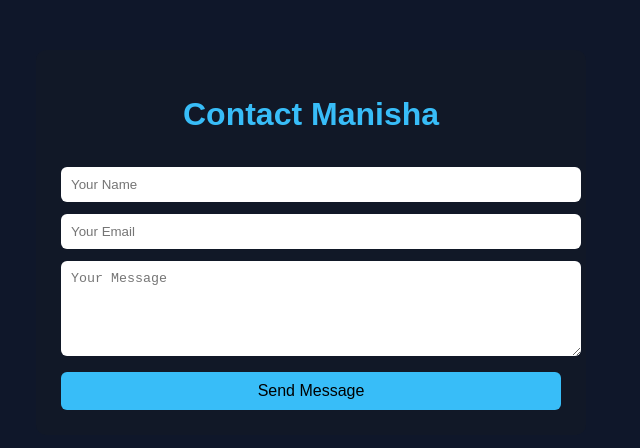
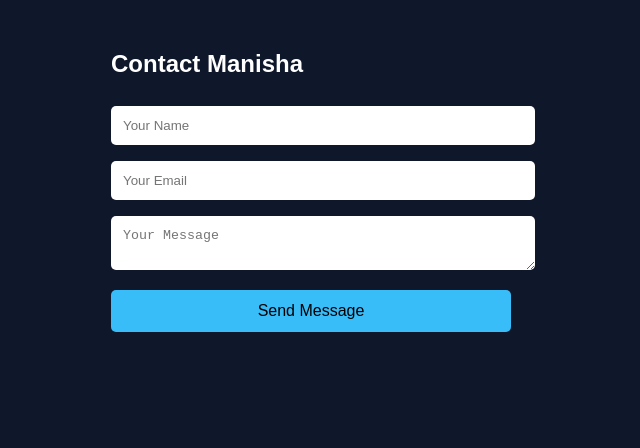
Before and after one commit to manishamhatre/test.com, a plain HTML site: page index.html in a window 1280 px wide. Shown: the whole page, without its empty margins (329-969 px from the left). Drawn offline with nearby package versions, Linux system fonts and the light colour scheme.

Commit message:
Update index.html

```diff
--- a/index.html
+++ b/index.html
@@ -2,36 +2,24 @@
 <html lang="en">
 <head>
 <meta charset="UTF-8">
-    <title>Manisha Mhatre | Freelance Professional</title>
+<title>Manisha Mhatre | Contact</title>
 <meta name="viewport" content="width=device-width, initial-scale=1.0">
-
-    <!-- EmailJS CDN (MUST be in HEAD or before your JS) -->
-    <script src="https://cdn.jsdelivr.net/npm/emailjs-com@3/dist/email.min.js"></script>
 
 <style>
 body {
   font-family: Arial, sans-serif;
   background: #0f172a;
-            color: #fff;
-            margin: 0;
-            padding: 0;
+  color: white;
 }
 .container {
-            max-width: 500px;
+  max-width: 400px;
   margin: 50px auto;
-            background: #111827;
-            padding: 25px;
-            border-radius: 10px;
-        }
-        h1 {
-            text-align: center;
-            color: #38bdf8;
 }
 input, textarea, button {
   width: 100%;
-            margin-top: 12px;
-            padding: 10px;
-            border-radius: 6px;
+  padding: 12px;
+  margin: 8px 0;
+  border-radius: 5px;
   border: none;
 }
 button {
@@ -39,44 +27,42 @@
   font-size: 16px;
   cursor: pointer;
 }
-        button:hover {
-            background: #0ea5e9;
-        }
 </style>
 </head>
 
 <body>
 
 <div class="container">
-    <h1>Contact Manisha</h1>
+  <h2>Contact Manisha</h2>
 
   <form id="contactForm">
     <input type="text" name="from_name" placeholder="Your Name" required>
-        <input type="email" name="reply_to" placeholder="Your Email" required>
-        <textarea name="message" placeholder="Your Message" rows="5" required></textarea>
+    <input type="email" name="from_email" placeholder="Your Email" required>
+    <textarea name="message" placeholder="Your Message" required></textarea>
     <button type="submit">Send Message</button>
   </form>
 </div>
 
-<!-- EmailJS INIT + SEND -->
+<!-- ✅ EmailJS Library (MUST be before script) -->
+<script src="https://cdn.jsdelivr.net/npm/emailjs@4/dist/email.min.js"></script>
+
 <script>
-    (function () {
-        emailjs.init("2en5hHHPgcXaygGz1");
-        // Example: emailjs.init("yA1b2C3d4E");
+(function(){
+  emailjs.init("2en5hHHPgcXaygGz1"); // 👈 Public Key
 })();
 
-    document.getElementById("contactForm").addEventListener("submit", function (e) {
+document.getElementById("contactForm").addEventListener("submit", function(e) {
   e.preventDefault();
 
   emailjs.sendForm(
-            "service_b0lr72e",
-            "__ejs-test-mail-service__",
+    "service_b0lr72e",          // 👈 Service ID
+    "ejs-test-mail-service",         // 👈 Template ID (REAL one)
     this
-        ).then(function () {
-            alert("Message sent successfully to Manisha.mhatre2015@gmail.com ✅");
+  ).then(function() {
+      alert("✅ Message sent to Manisha.mhatre2015@gmail.com");
       document.getElementById("contactForm").reset();
-        }, function (error) {
-            alert("FAILED ❌ " + error.text);
+  }, function(error) {
+      alert("❌ Error: " + error.text);
   });
 });
 </script>
```
Lines whose indentation alone changed are shown as unchanged.
